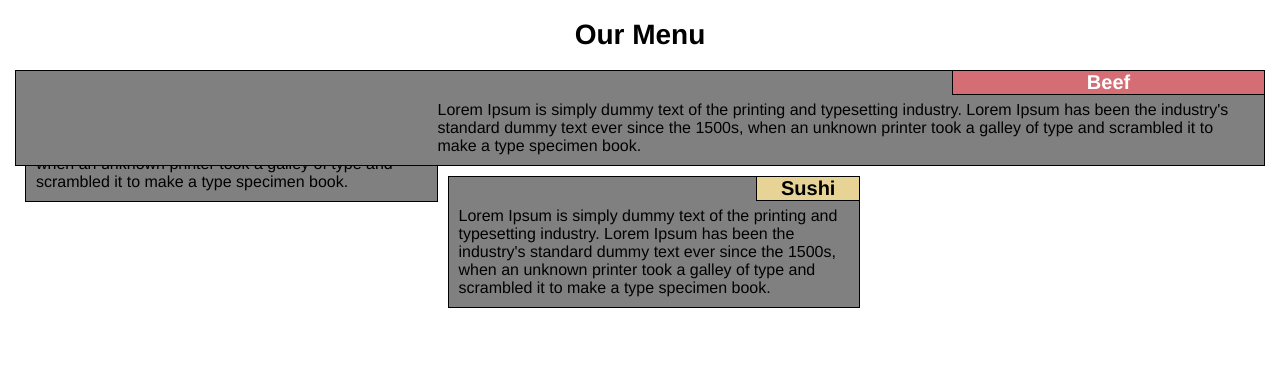
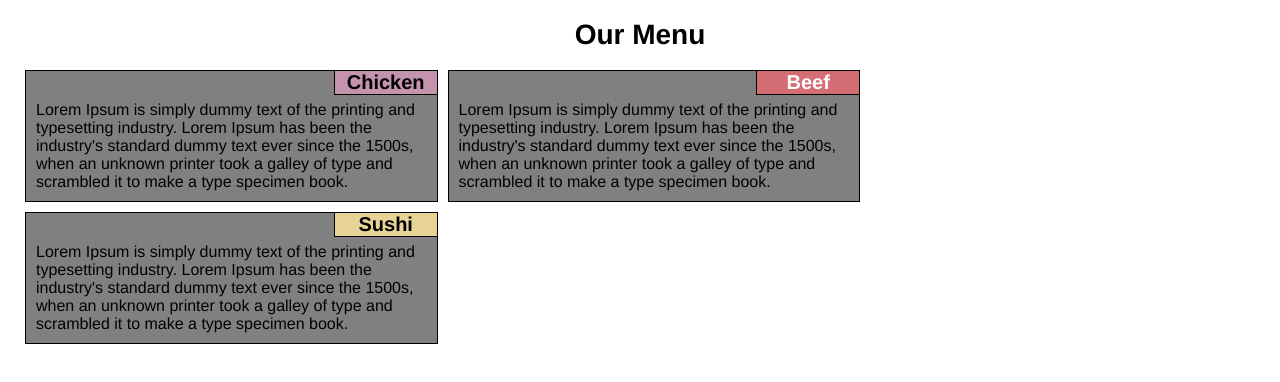
Before and after one commit to pilgrimofdelhi/module2-solution, a plain HTML site: page index.html in a window 1280 px wide. Drawn offline with Linux system fonts and the light colour scheme.

Commit message:
Fixed index.html

```diff
--- a/index.html
+++ b/index.html
@@ -16,7 +16,7 @@
 			<p>Lorem Ipsum is simply dummy text of the printing and typesetting industry. Lorem Ipsum has been the industry's standard dummy text ever since the 1500s, when an unknown printer took a galley of type and scrambled it to make a type specimen book.</p>
 		</div>
 
-		 <div class="col-ld-34 col-md-6 col-sd-12">
+		 <div class="col-ld-4 col-md-6 col-sd-12">
 		 	<section id="title2" class="title">Beef</section>
 		 	<p>Lorem Ipsum is simply dummy text of the printing and typesetting industry. Lorem Ipsum has been the industry's standard dummy text ever since the 1500s, when an unknown printer took a galley of type and scrambled it to make a type specimen book.</p>
 		</div>
```
